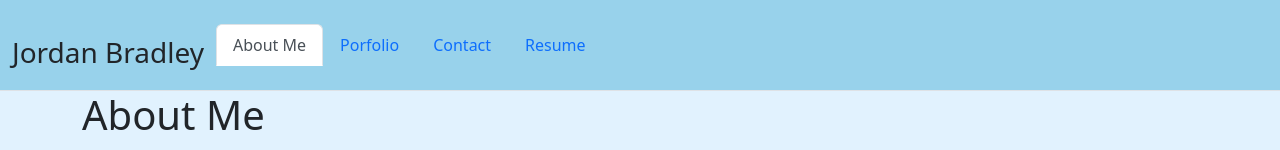
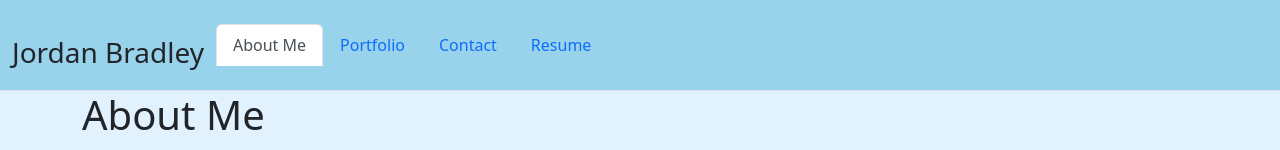
Before and after one commit to jordanb366/awesome-portfolio-page, a React (Create React App) app: page / in a window 1280 px wide. Shown: the top 150 px of the page. Built offline with nearby package versions, Linux system fonts and the light colour scheme.

Commit message:
small changes

```diff
--- a/src/components/Navigation.js
+++ b/src/components/Navigation.js
@@ -24,7 +24,7 @@ function Navigation({ currentPage, handlePageChange }) {
               currentPage === "Portfolio" ? "nav-link active" : "nav-link"
             }
           >
-            Porfolio
+            Portfolio
           </a>
         </li>
         <li className="nav-item">
```
